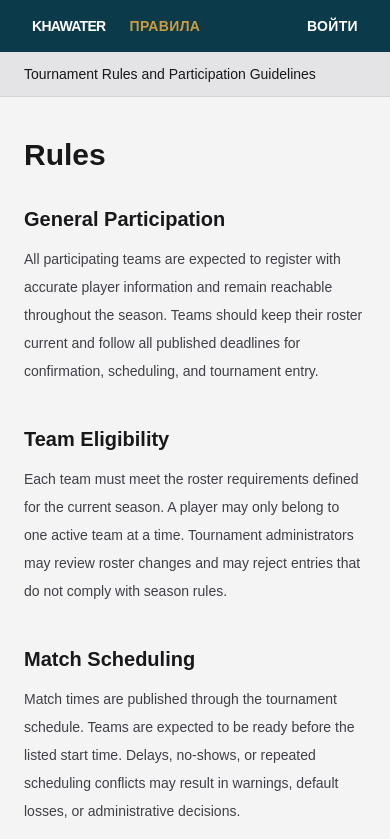
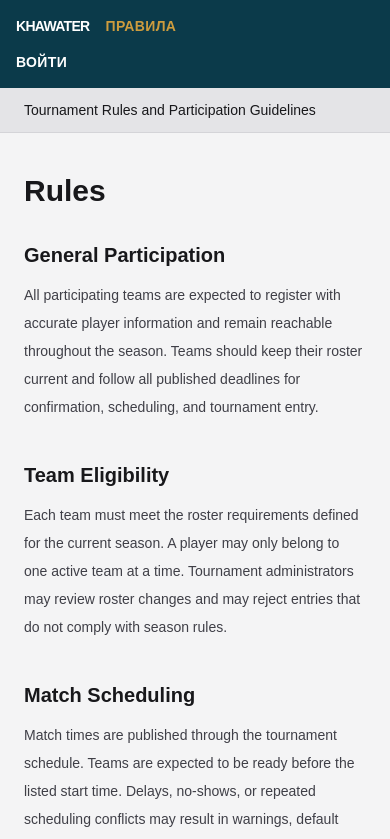
Before and after one commit to kyahoo/Khawater-Q1-2026, a Next.js app: page /rules in a window 390 px wide. Shown: the top 839 px of the page. Built offline with nearby package versions, Linux system fonts and the light colour scheme; no server answers.

Commit message:
fix: resolve mobile header typography and spacing

```diff
--- a/components/site-header.tsx
+++ b/components/site-header.tsx
@@ -36,10 +36,10 @@ export function SiteHeader() {
   }
 
   function navLinkClass(href: string) {
-    return `inline-flex items-center justify-center text-sm uppercase tracking-wide transition-colors touch-manipulation md:text-base ${
+    return `inline-flex shrink-0 items-center justify-center text-sm font-bold uppercase tracking-wide transition-colors touch-manipulation md:text-base ${
       isActivePath(href)
-        ? "font-bold text-[#CD9C3E]"
-        : "font-bold text-white hover:text-gray-300"
+        ? "text-[#CD9C3E]"
+        : "text-white hover:text-gray-300"
     }`;
   }
 
@@ -48,9 +48,9 @@ export function SiteHeader() {
   }
 
   return (
-    <header className="sticky top-0 z-50 flex w-full flex-row items-center justify-between bg-khawater-blue px-8 py-4">
-      <div className="mx-auto flex w-full max-w-6xl flex-row items-center justify-between">
-        <div className="relative z-10 flex items-center gap-6">
+    <header className="sticky top-0 z-50 flex w-full items-center justify-between bg-khawater-blue px-4 py-4 md:px-8">
+      <div className="mx-auto flex w-full max-w-6xl flex-col gap-4 sm:flex-row sm:items-center sm:justify-between">
+        <div className="relative z-10 flex items-center gap-4 md:gap-6">
         <Link
           href="/tournament"
           className="inline-flex items-center justify-center text-sm font-extrabold uppercase tracking-tighter text-white touch-manipulation md:text-base"
@@ -58,7 +58,7 @@ export function SiteHeader() {
           Khawater
         </Link>
 
-          <nav className="relative z-10 flex items-center gap-6">
+          <nav className="relative z-10 flex items-center gap-4 overflow-x-auto whitespace-nowrap md:gap-6">
             <Link
               href="/rules"
               className={navLinkClass("/rules")}
@@ -68,11 +68,11 @@ export function SiteHeader() {
           </nav>
         </div>
 
-        <div className="relative z-10 flex items-center gap-6">
+        <div className="relative z-10 flex items-center gap-4 overflow-x-auto whitespace-nowrap md:gap-6">
           {hasSession === null ? (
             <div className="h-9 w-24 bg-white/10" />
           ) : hasSession ? (
-            <div className="flex items-center gap-6">
+            <div className="flex items-center gap-4 md:gap-6">
               <Link
                 href="/matches"
                 className={navLinkClass("/matches")}
@@ -89,7 +89,7 @@ export function SiteHeader() {
           ) : (
             <Link
               href="/auth"
-              className="inline-flex w-fit items-center justify-center text-sm font-bold uppercase tracking-wide text-[#FFFFFF] transition-colors touch-manipulation hover:text-[#CD9C3E]"
+              className="inline-flex w-fit shrink-0 items-center justify-center text-sm font-bold uppercase tracking-wide text-[#FFFFFF] transition-colors touch-manipulation hover:text-[#CD9C3E] md:text-base"
             >
               Войти
             </Link>
```
